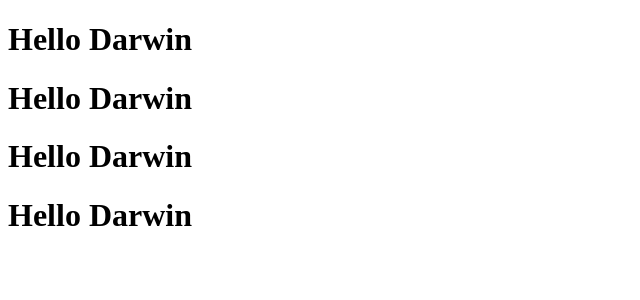
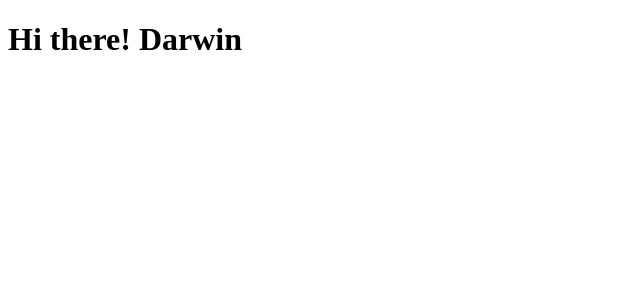
Before and after one commit to DarwinMelaya/Learnin-React, a React (Vite) app in the folder frontend/: page / in a window 1280 px wide. Shown: the top 300 px of the page, without its empty margins (0-640 px from the left). Built offline with nearby package versions, Linux system fonts and the light colour scheme.

Commit message:
What are Props In React

```diff
--- a/frontend/src/App.jsx
+++ b/frontend/src/App.jsx
@@ -3,10 +3,7 @@
 function App() {
   return (
     <div className="App">
-      <Hello />
-      <Hello />
-      <Hello />
-      <Hello />
+      <Hello name="Darwin" message="Hi there!" />
     </div>
   );
 }
--- a/frontend/src/components/Hello.jsx
+++ b/frontend/src/components/Hello.jsx
@@ -1,7 +1,10 @@
-function Hello() {
+function Hello(props) {
+  console.log(props);
   return (
     <div>
-      <h1>Hello Darwin</h1>
+      <h1>
+        {props.message} {props.name}
+      </h1>
     </div>
   );
 }
```
